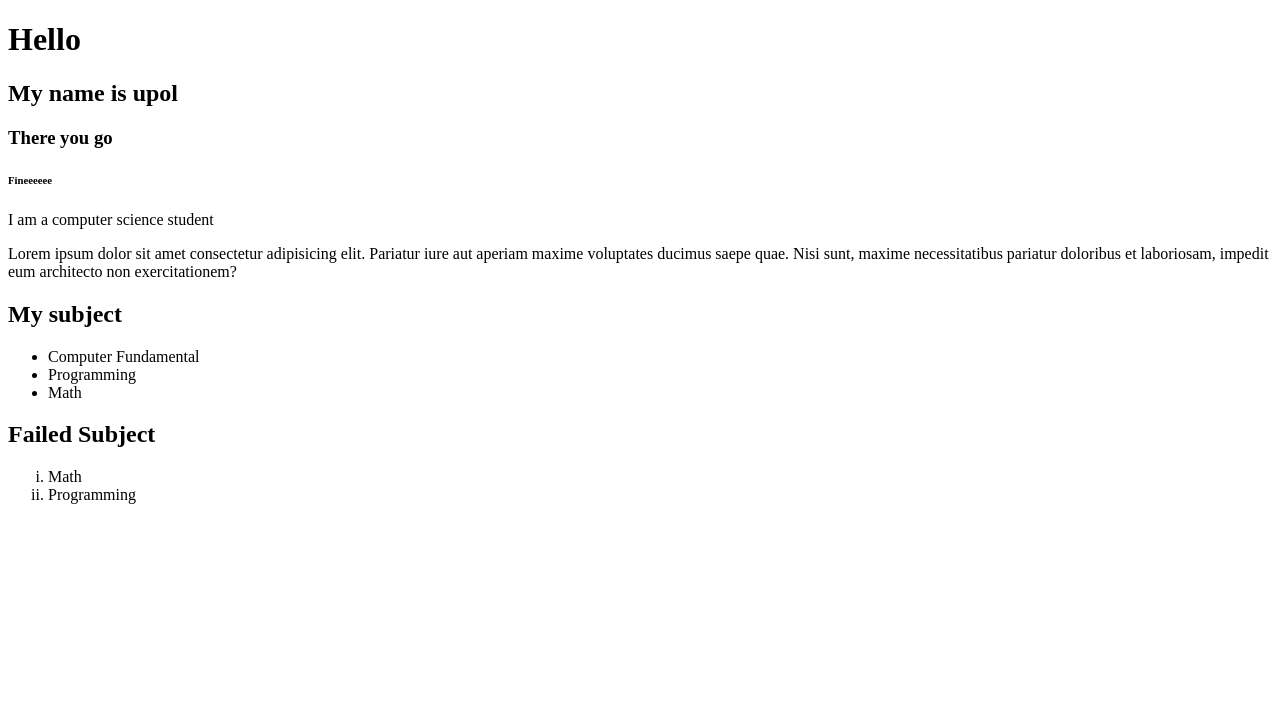
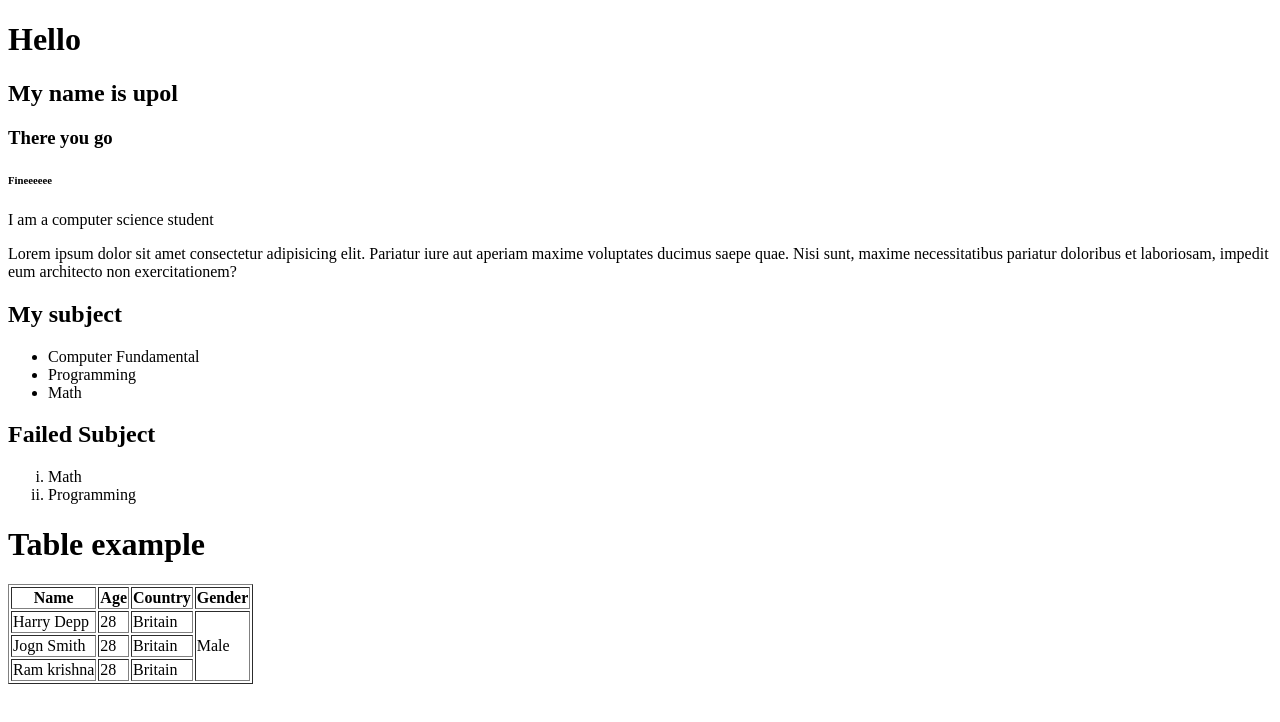
Before and after one commit to arman1211/Upols_website, a plain HTML site: page index.html in a window 1280 px wide. Drawn offline with Linux system fonts and the light colour scheme.

Commit message:
Table added

```diff
--- a/index.html
+++ b/index.html
@@ -33,6 +33,45 @@
         <li>Programming</li>
     </ol>
 
+    <!-- Table  -->
+    <h1>Table example</h1>
+    <table border="1">
+        <tr>
+            <th>Name</th>
+            <th>Age</th>
+            <th>Country</th>
+            <th>Gender</th>
+        </tr>
+        <tr>
+            <td>Harry Depp</td>
+            <td>28</td>
+            <td>Britain</td>
+            <td rowspan="3">Male</td>
+        </tr>
+        <tr>
+            <td>Jogn Smith</td>
+            <td>28</td>
+            <td>Britain</td>
+        </tr>
+        <tr>
+            <td>Ram krishna</td>
+            <td>28</td>
+            <td>Britain</td>
+        </tr>
+    </table>
+
+
+
+    <br>
+    <br>
+    <br>
+    <br>
+    <br>
+    <br>
+    <br>
+    <br>
+    <br>
+
 </body>
 
 </html>
```
